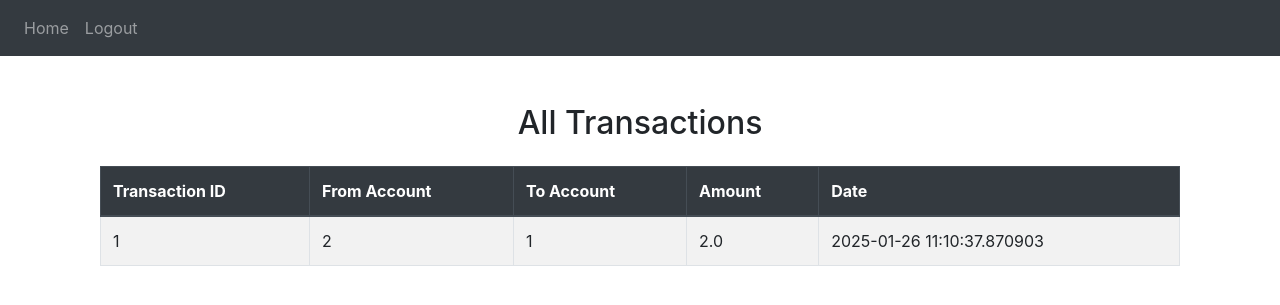
After one commit to AmaliaMirisan/honey, a Flask app: page /transactions in a window 1280 px wide. The commit adds this page. Shown: the top 305 px of the page. Run offline with Flask 3, Linux system fonts and the light colour scheme; a user stored in the database is signed in; some libraries are stand-ins or nearby versions.

Commit message:
add view transactions

```diff
--- a/website/auth.py
+++ b/website/auth.py
@@ -296,3 +296,15 @@ def transaction():
         return redirect(url_for('auth.transaction'))
 
     return render_template('transaction.html')
+
+@auth.route('/transactions', methods=['GET'])
+@login_required
+def view_transactions():
+    # Obține tranzactiile asociate utilizatorului curent
+    transactions = Transaction.query.filter(
+        (Transaction.account_id_from == current_user.id) |
+        (Transaction.account_id_to == current_user.id)
+    ).all()
+
+    # Transmite datele tranzactiilor catre un sablon
+    return render_template('view_transactions.html', transactions=transactions)
--- a/website/templates/user_view_page.html
+++ b/website/templates/user_view_page.html
@@ -18,6 +18,12 @@
             <label style="font-weight: bold; color: #555;">Currency:</label>
             <p style="font-size: 1.2rem; color: #333;">{{ currency }}</p>
         </div>
+        <!-- Buton pentru vizualizarea tranzactiilor -->
+        <div class="text-center mt-4">
+            <a href="{{ url_for('auth.view_transactions') }}" class="btn btn-primary btn-block">
+                View All Transactions
+            </a>
+        </div>
     </div>
 </div>
 {% endblock %}
--- /dev/null
+++ b/website/templates/view_transactions.html
@@ -0,0 +1,31 @@
+{% extends "base.html" %}
+
+{% block title %}Transactions{% endblock %}
+
+{% block content %}
+<div class="container mt-5">
+    <h2 class="text-center mb-4">All Transactions</h2>
+    <table class="table table-striped table-bordered">
+        <thead class="thead-dark">
+            <tr>
+                <th>Transaction ID</th>
+                <th>From Account</th>
+                <th>To Account</th>
+                <th>Amount</th>
+                <th>Date</th>
+            </tr>
+        </thead>
+        <tbody>
+            {% for transaction in transactions %}
+            <tr>
+                <td>{{ transaction.id }}</td>
+                <td>{{ transaction.account_id_from }}</td>
+                <td>{{ transaction.account_id_to }}</td>
+                <td>{{ transaction.amount }}</td>
+                <td>{{ transaction.timestamp }}</td>
+            </tr>
+            {% endfor %}
+        </tbody>
+    </table>
+</div>
+{% endblock %}
```
